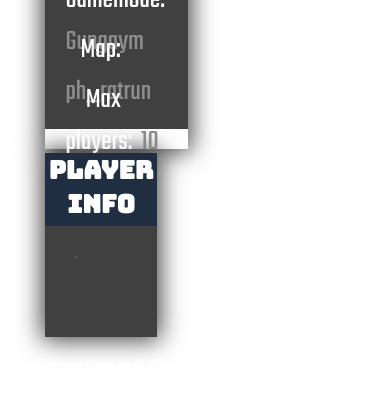
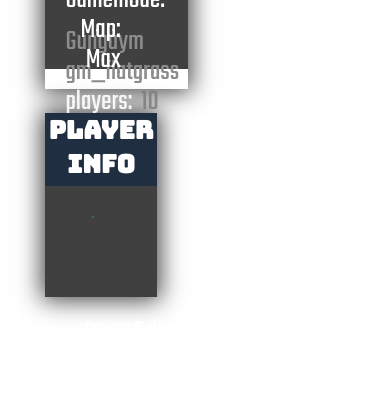
Before and after one commit to larspeeters/landing_page, a PHP site: page / in a window 390 px wide. Shown: the part 471-866 px from the top of the page. After the commit the page ends 789 px from the top, so only its background shows below. Run offline with PHP 8.4, Linux system fonts and the light colour scheme; some libraries are stand-ins or nearby versions.

Commit message:
Update responsiveness

```diff
--- a/css/landing.css
+++ b/css/landing.css
@@ -102,11 +102,11 @@
     list-style: none;
     padding: 0;
     margin: 0 0 20px 20px;
-    font-size: 100%;
+    font-size: 80%;
 }
 
 #serverInfo li{
-    height: 50px;
+    height: 45px;
     color: white;
 }
 
@@ -155,7 +155,22 @@
         margin: 0 0 20px 20px;
         font-size: 60%;
     }
-
+    #avatar{
+        margin-left: 33%;
+        border-radius: 50%;
+        border: dashed #2C5858 1px;
+    }
+    #username{
+        font-family: 'Teko';
+        font-size:36px;
+        font-weight: bold;
+        padding: 10px;
+        color: white;
+    }
+    #serverInfo li {
+        height: 30px;
+        color: white;
+    }
     .serverFooter{
         text-align: center;
         font-family: 'Teko';
--- a/js/landing.js
+++ b/js/landing.js
@@ -66,7 +66,7 @@
     LOAD.init();
     window.LOAD = LOAD;
     $(document).ready(function(e){
-        LOAD.setServerInfo("The Good, The Bad, The Mighty.","ph_ratrun",10,"Gungaym");
+        LOAD.setServerInfo("The Good, The Bad, The Mighty.","gm_flatgrass",10,"Gungaym");
     });
 	/**
      * Called when the loading screen finishes loading all assets.
```
